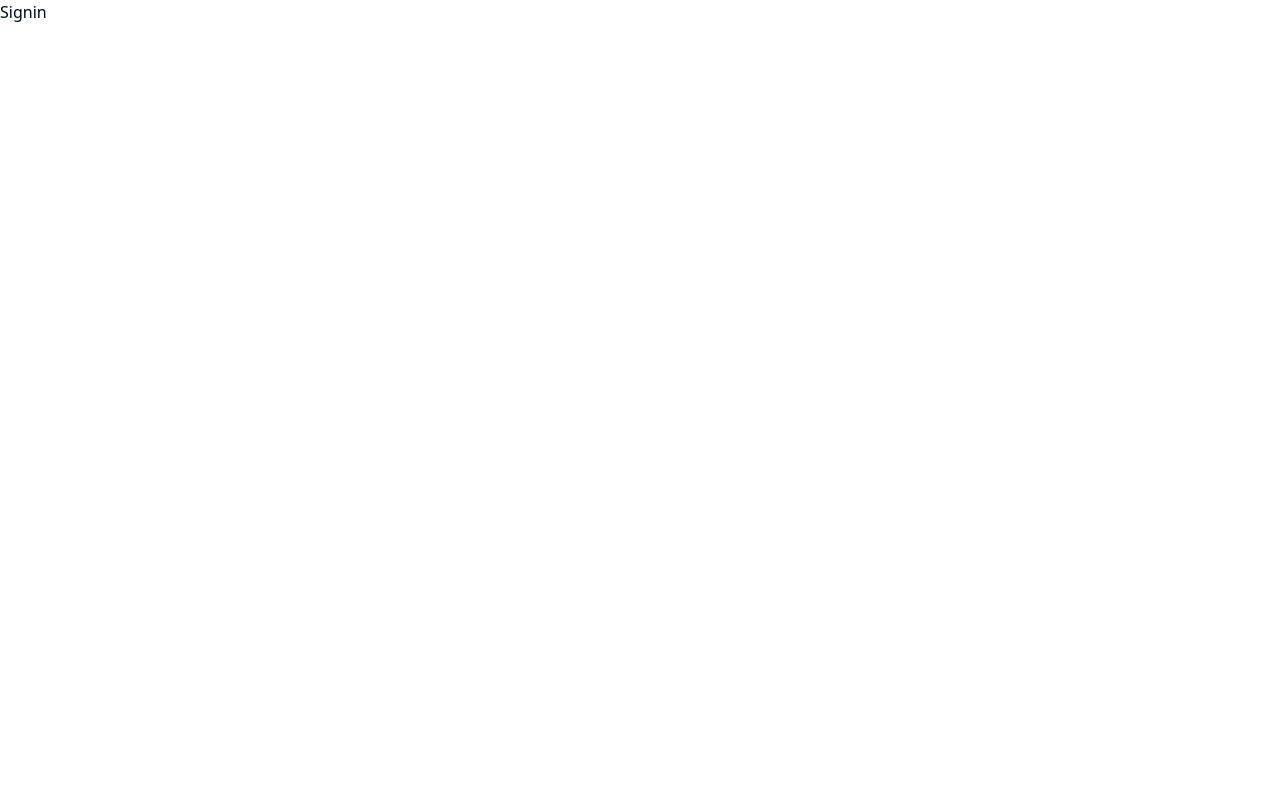
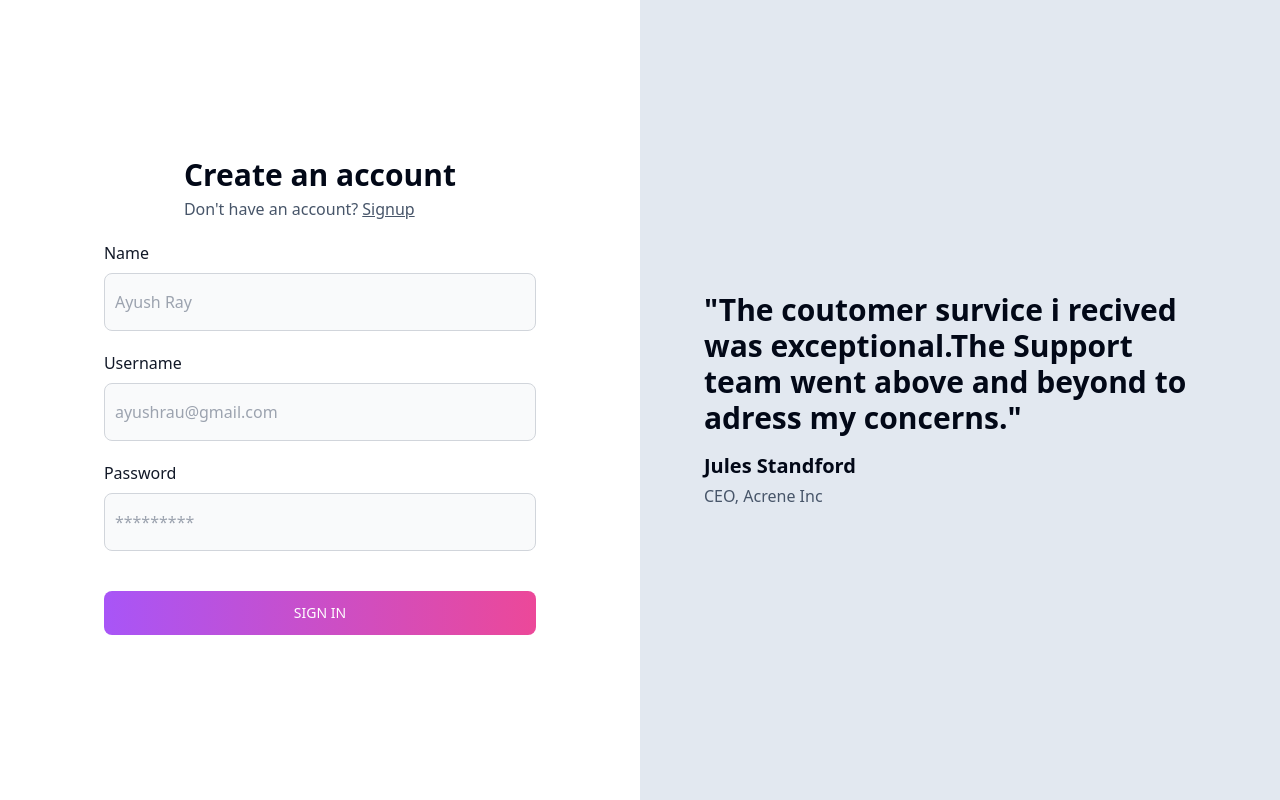
Before and after one commit to AyushRay06/Blog-web, a React (Vite) app in the folder blog-main/frontend/: page /signin in a window 1280 px wide. Built offline with nearby package versions, Linux system fonts and the light colour scheme.

Commit message:
Dynamic-btn-added

```diff
--- a/blog-main/frontend/src/App.tsx
+++ b/blog-main/frontend/src/App.tsx
@@ -1,4 +1,4 @@
-import { BrowserRouter, Routes, Route, Link } from "react-router-dom"
+import { BrowserRouter, Routes, Route } from "react-router-dom"
 import { Signup } from "./pages/Signup"
 import { Signin } from "./pages/Signin"
 import { Blog } from "./pages/Blog"
--- a/blog-main/frontend/src/components/Auth.tsx
+++ b/blog-main/frontend/src/components/Auth.tsx
@@ -19,9 +19,14 @@ export const Auth = ({ type }: { type: "signup" | "signin" }) => {
           <div className="px-20">
             <div className="text-3xl font-extrabold">Create an account</div>
             <div className="text-slate-600 font-light mt-1">
-              Already have an account?
-              <Link className="underline pl-1" to={"/signin"}>
-                Login
+              {type === "signin"
+                ? "Don't have an account?"
+                : "Already have an account?"}
+              <Link
+                className="underline pl-1"
+                to={type === "signin" ? "/signup" : "/signin"}
+              >
+                {type === "signin" ? "Signup" : "Signin"}
               </Link>
             </div>
           </div>
@@ -59,9 +64,13 @@ export const Auth = ({ type }: { type: "signup" | "signin" }) => {
               }}
             />
           </div>
-          <Button />
-          <GoogleButton />
-          <GithubButton />
+
+          <button
+            type="button"
+            className="w-full text-white bg-gradient-to-r from-purple-500 to-pink-500 hover:bg-gradient-to-l focus:ring-4 focus:outline-none focus:ring-purple-200 dark:focus:ring-purple-800 font-medium rounded-lg text-sm px-40 py-3 text-center me-2 mb-2 mt-10"
+          >
+            {type === "signin" ? "SIGN IN" : "SIGN UP"}
+          </button>
         </div>
       </div>
     </div>
--- a/blog-main/frontend/src/components/Button.tsx
+++ b/blog-main/frontend/src/components/Button.tsx
@@ -1,10 +1,10 @@
-export const Button = () => {
+export const Button = ({ type }: { type: "signup" | "signin" }) => {
   return (
     <button
       type="button"
       className="w-full text-white bg-gradient-to-r from-purple-500 to-pink-500 hover:bg-gradient-to-l focus:ring-4 focus:outline-none focus:ring-purple-200 dark:focus:ring-purple-800 font-medium rounded-lg text-sm px-40 py-3 text-center me-2 mb-2 mt-10"
     >
-      SIGN UP
+      {type === "signin" ? "SIGN IN" : "SIGN UP"}
     </button>
   )
 }
--- a/blog-main/frontend/src/pages/Signin.tsx
+++ b/blog-main/frontend/src/pages/Signin.tsx
@@ -1,3 +1,15 @@
+import { Quote } from "@/components/Quote"
+import { Auth } from "@/components/Auth"
+
 export const Signin = () => {
-  return <div>Signin</div>
+  return (
+    <div className="grid grid-cols-2">
+      <div>
+        <Auth type="signin" />
+      </div>
+      <div className="invisible lg:visible">
+        <Quote />
+      </div>
+    </div>
+  )
 }
--- a/blog-main/frontend/src/pages/Signup.tsx
+++ b/blog-main/frontend/src/pages/Signup.tsx
@@ -5,7 +5,7 @@ export const Signup = () => {
   return (
     <div className="grid grid-cols-2">
       <div>
-        <Auth />
+        <Auth type="signup" />
       </div>
       <div className="invisible lg:visible">
         <Quote />
```
